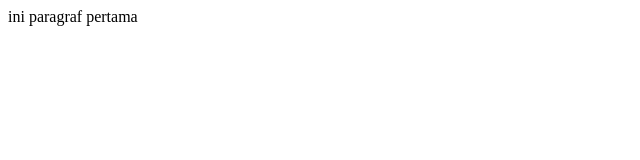
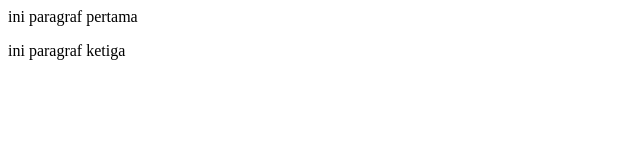
Before and after one commit to setiawan9220940305/repo-1, a plain HTML site: page index.html in a window 1280 px wide. Shown: the whole page, without its empty margins (0-640 px from the left). Drawn offline with Linux system fonts and the light colour scheme.

Commit message:
tambah restore commite

```diff
--- a/index.html
+++ b/index.html
@@ -1 +1,2 @@
 <p> ini paragraf pertama</p>
+<p> ini paragraf ketiga</p>
```
